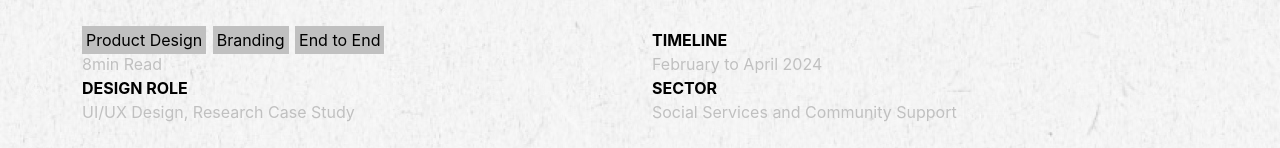
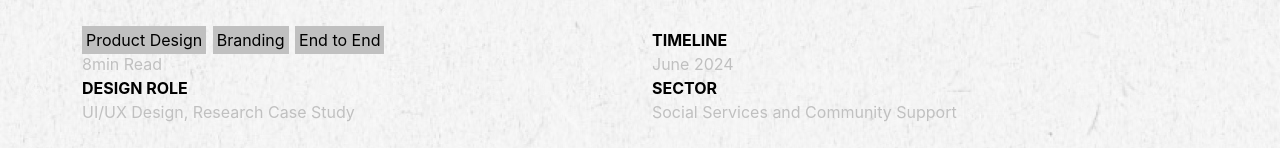
Before and after one commit to itlancer999/practice, a React (Create React App) app: page /Project3 in a window 1280 px wide. Shown: the part 212-360 px from the top of the page. Built offline with nearby package versions, Linux system fonts and the light colour scheme.

Commit message:
figma link added

```diff
--- a/src/Project3.js
+++ b/src/Project3.js
@@ -105,12 +105,12 @@ export const Project3 = () => (
     <span className="faint">UI/UX Design, Research Case Study</span>
     <br/>
     <br/>
-    <Link href="https://www.figma.com/file/N5JTOVf1nSVcJ9PuXsnSvG/Untitled?type=design&node-id=0%3A1&mode=design&t=HlnZppiEng32Pdy9-1">Figma Design files</Link>
+    <Link href="https://www.figma.com/design/CUf4GqT36oGMmQZkwCx0Zt/Untitled?node-id=0-1&t=U4AiqNDeHomjnhI2-1">Figma Design files</Link>
     </Col>
     <Col>
     <span className= "bo">TIMELINE</span>
     <br/>
-    <span className="faint">February to April 2024</span>
+    <span className="faint">June 2024</span>
     <br/>
     <span className= "bo">SECTOR</span>
     <br/>
```
